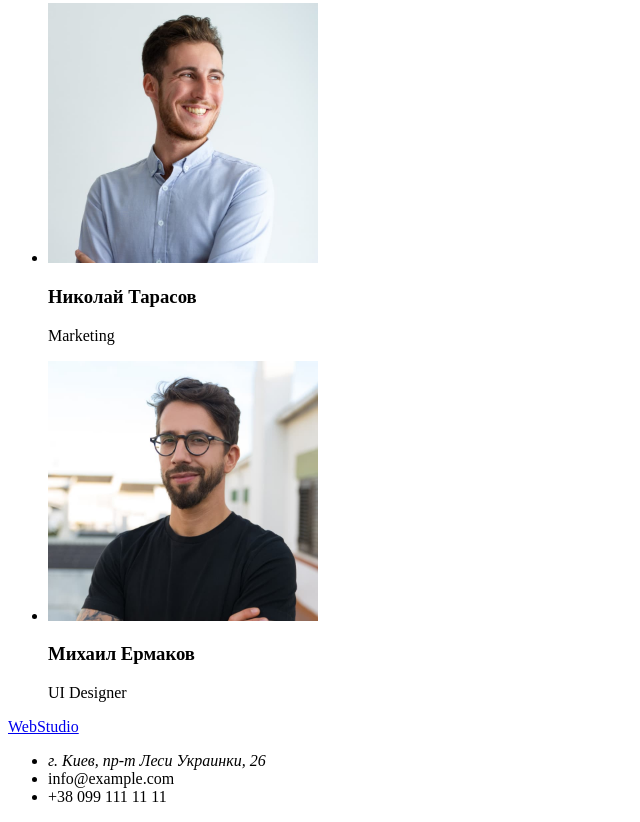
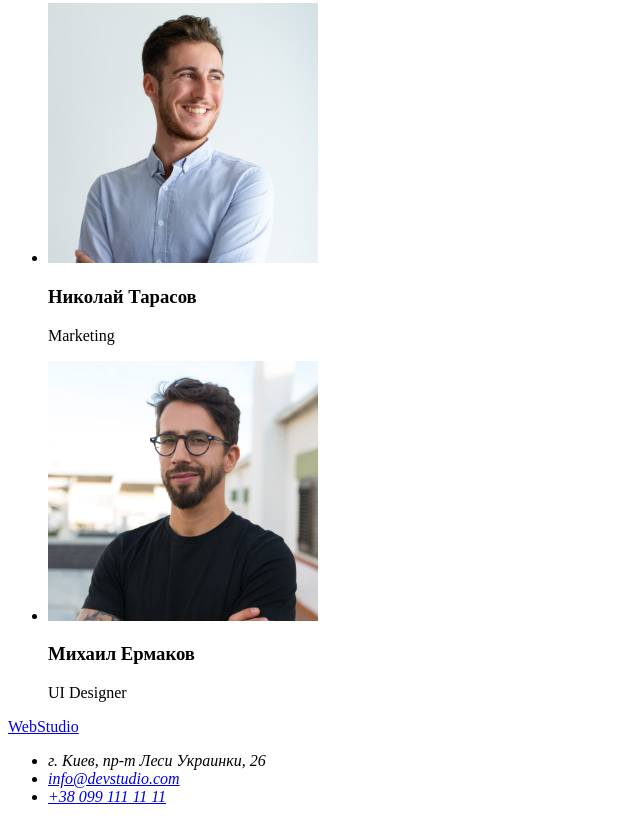
Before and after one commit to Turov5KY/goit-markup-hw-01, a plain HTML site: page index.html in a window 1280 px wide. Shown: the part 2312-3134 px from the top of the page, without its empty margins (0-640 px from the left). Drawn offline with Linux system fonts and the light colour scheme.

Commit message:
Update index.html

```diff
--- a/index.html
+++ b/index.html
@@ -10,7 +10,7 @@
 <!-- Шапка -->
     <header>
         <nav>
-            <a href="/">WebStudio</a>
+            <a href="index.html">WebStudio</a>
             <ul>
                 <li><a href="">Студия</a></li>
                 <li><a href="">Портфолио</a></li>
@@ -87,13 +87,17 @@
     </main>
 <!-- Подвал -->
     <footer>
-        <a href="/">WebStudio</a>
-        <ul>
+        <a href="index.html">WebStudio</a>
+        <address>
 
-            <li><address>г. Киев, пр-т Леси Украинки, 26</address></li>
-            <li>info@example.com</li>
-            <li>+38 099 111 11 11</li>
-        </ul>
+            <ul>
+                <li>г. Киев, пр-т Леси Украинки, 26</li>
+                <li><a href="mailto:info@devstudio.com">info@devstudio.com</a></li>
+                <li><a href="tel:+380991111111">+38 099 111 11 11</a></li>
+            </ul>
+
+        </address>
+
     </footer>
 
 
```
